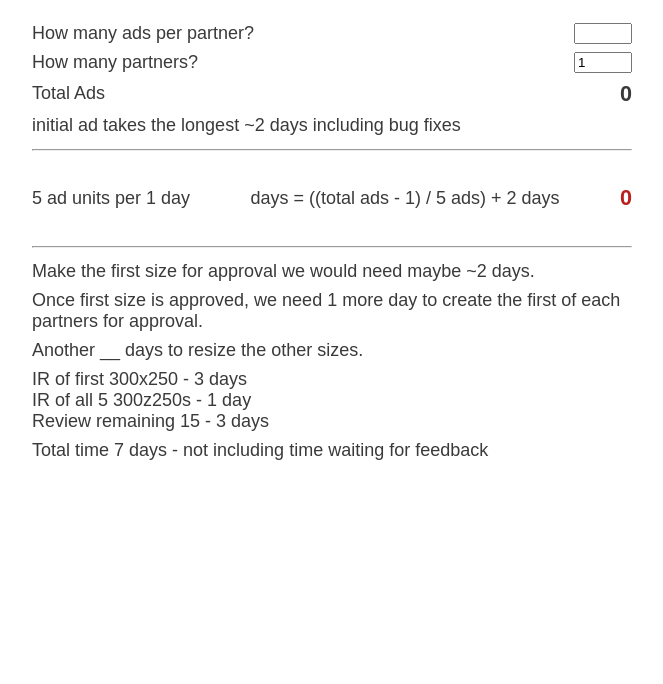
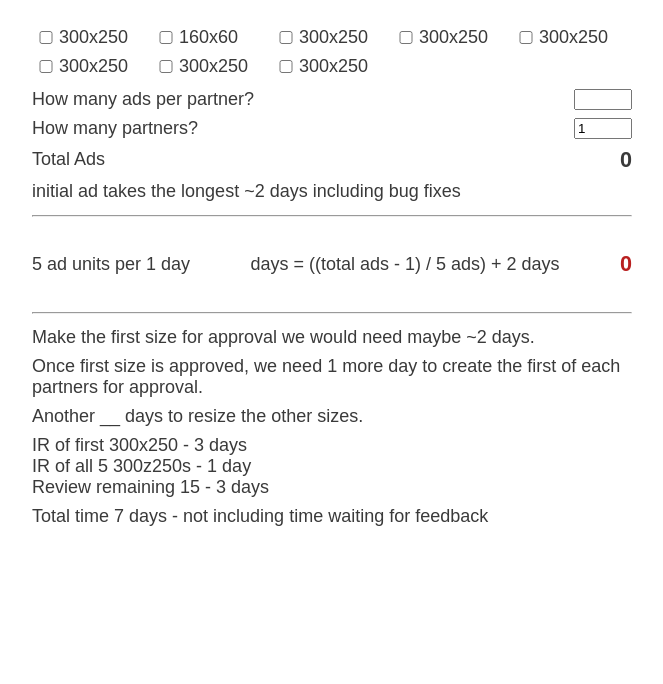
Before and after one commit to buttonbag/vanilla-banner-estimate-tool, a plain HTML site: page index.html in a window 1280 px wide. Shown: the part 116-800 px from the top of the page, without its empty margins (308-971 px from the left). Drawn offline with Linux system fonts and the light colour scheme.

Commit message:
checkboxes added

```diff
--- a/index.html
+++ b/index.html
@@ -27,6 +27,20 @@
             justify-content: space-between;
             align-items: center;
             padding: 4px 0;
+            /* flex-wrap: wrap; */
+        }
+        form div.checkboxes {
+            display: flex;
+            flex-wrap: wrap;
+            justify-content: flex-start;
+        }
+        form div.check {
+            display: flex;
+            max-width: 120px;
+            justify-content: flex-start;
+        }
+        form div.check input {
+            width: 20px;
         }
         form input {
             width: 50px;
@@ -47,6 +61,32 @@
 
     <form action="">
         <h1>Banner Estimator</h1>
+        <div class="checkboxes">
+            <div class="check">
+                <input type="checkbox" name="ad_300x250" id="ad_300x250"> 300x250
+            </div>
+            <div class="check">
+                <input type="checkbox" name="ad_160x600" id="ad_160x600"> 160x60
+            </div>
+            <div class="check">
+                <input type="checkbox" name="ad_300x250" id="ad_300x250"> 300x250
+            </div>
+            <div class="check">
+                <input type="checkbox" name="ad_300x250" id="ad_300x250"> 300x250
+            </div>
+            <div class="check">
+                <input type="checkbox" name="ad_300x250" id="ad_300x250"> 300x250
+            </div>
+            <div class="check">
+                <input type="checkbox" name="ad_300x250" id="ad_300x250"> 300x250
+            </div>
+            <div class="check">
+                <input type="checkbox" name="ad_300x250" id="ad_300x250"> 300x250
+            </div>
+            <div class="check">
+                <input type="checkbox" name="ad_300x250" id="ad_300x250"> 300x250
+            </div>
+        </div>
         <div>
             How many ads per partner?
             <input type="tel" name="adsPerPartner" id="adsPerPartner" autocomplete="off" />
@@ -91,6 +131,7 @@
 </body>
 
 <script>
+    const checked = document.querySelectorAll('input[type="checkbox"]:checked').length;
 
     function handleBlur() {
         const adsPerPartner = document.querySelector('#adsPerPartner');
@@ -104,11 +145,11 @@
             daysTotal = '0';
             totalSpan.textContent = '0';
         } else {
-            totalSpan.innerHTML = total;
-            daysSpan.innerHTML = daysTotal;
+            totalSpan.textContent = total;
+            daysSpan.textContent = daysTotal;
         }
 
-        console.log(daysSpan);
+        console.log(checked);
 
         // alert('works!');
     }
```
